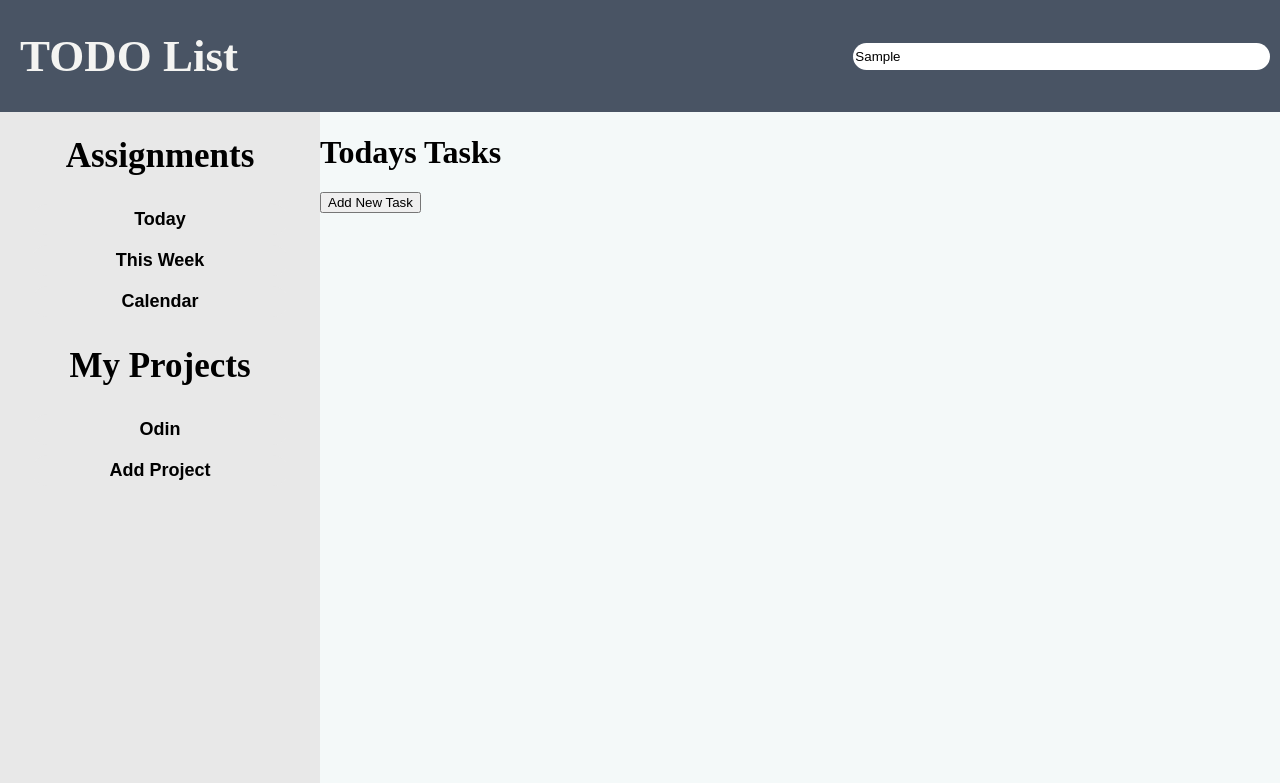
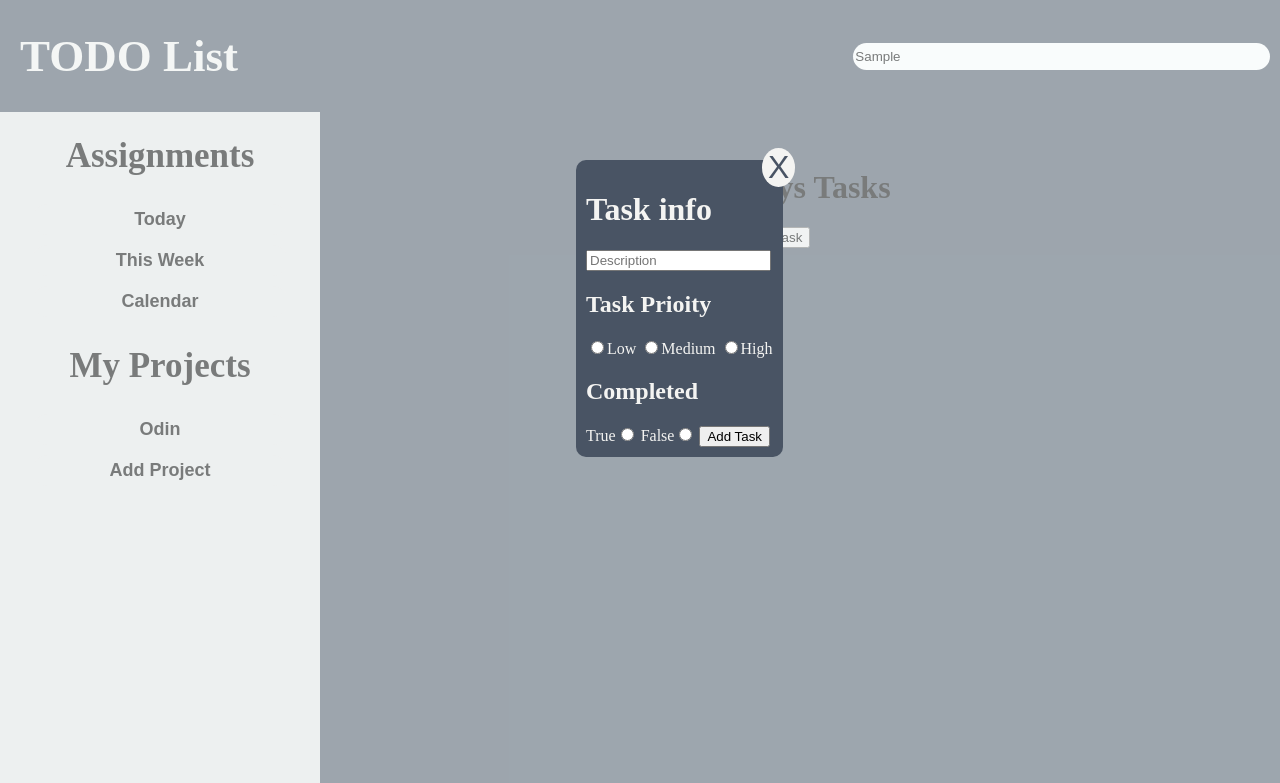
Before and after one commit to cdubspence/todo, a website: page dist/index.html in a window 1280 px wide. Both pictures are taken after typing "Sample" into the empty fields and a click on the button "Add New Task". Shown: the top 783 px of the page. Drawn offline with Linux system fonts and the light colour scheme.

Commit message:
task form created and styled

```diff
--- a/src/modules/tasks.js
+++ b/src/modules/tasks.js
@@ -2,20 +2,27 @@ export function createTask() {
     const page = document.getElementById('content');
 
     const taskFormBox = document.createElement('div');
+    taskFormBox.id = 'taskFormBox';
     taskFormBox.innerHTML =`<form id='taskForm'>
     <h1> Task info</h1>
     <input id='newTaskDescription' placeholder='Description'>
     <h2>Task Prioity</h2>
-    Low<input type=radio id='newTaskPrioLow' name='newTaskPrio'>
-    Medium<input type=radio id='newTaskPrioMedium' name='newTaskPrio'>
-    High<input type=radio id='newTaskPrioHigh' name='newTaskPrio'>
+    <label for='newTaskPrioLow'><input type=radio id='newTaskPrioLow' name='newTaskPrio'>Low</label>
+
+    <label for='newTaskPrioMedium'><input type=radio id='newTaskPrioMedium' name='newTaskPrio'>Medium</label>
+    <label for='newTaskPrioHigh'><input type=radio id='newTaskPrioHigh' name='newTaskPrio'>High</label>
+
     <h2>Completed</h2>
     True<input type='radio' id='newTaskCompletedTrue' name='newTaskCompleted'>
     False<input type='radio' id='newTaskCompletedFalse'name='newTaskCompleted'>
     <button onlcick='addNewTask()' id='addNewTaskBtn'>Add Task</button>
+    <button id='formCloseBtn'>X</button>
     </form>`
 
-    page.appendChild(taskFormBox);
+    page.style.backgroundColor = '#495464'
+    page.style.opacity = '.5'
+    document.body.appendChild(taskFormBox)
+    taskFormBox.style.display = 'block'
 }
 
 function addNewTask() {
--- a/src/modules/today.js
+++ b/src/modules/today.js
@@ -3,6 +3,8 @@ import { createTask } from "./tasks";
 export function loadTodayTasks() {
     const page = document.getElementById('content');
     const addBtn = document.createElement('button');
+    const taskArea = document.createElement('div');
+    taskArea.id = 'todaysTasks'
     addBtn.id = 'addTaskBtn';
     addBtn.textContent = 'Add New Task';
     addBtn.onclick = function() {
@@ -14,6 +16,7 @@ export function loadTodayTasks() {
 
 
     todayPage.innerHTML = `<h1> Todays Tasks</h1>`
+    todayPage.appendChild(taskArea)
     todayPage.appendChild(addBtn)
     page.appendChild(todayPage);
 }
--- a/src/styles.css
+++ b/src/styles.css
@@ -73,4 +73,39 @@ body {
 .pageContent {
     grid-column: 2 / 5;
     grid-row: 2 / 5;
+    padding: 15px;
+    margin: 20px auto 20px auto;
 }
+
+#taskFormBox {
+    position: absolute;
+    top: 20%;
+    left: 45%;
+    background-color: #495464;
+    border-radius: 10px;
+    display: none;
+    color: #F4F4F2;
+}
+#taskForm {
+    padding: 10px;
+    text-align: left;
+}
+
+#formCloseBtn {
+    border-radius: 50%;
+    background-color: #F4F4F2;
+    color: #495464;
+    font-size: 2rem;
+    position: absolute;
+    border: none;
+    top: -4%;
+    left: 90%;
+}
+#formCloseBtn:hover {
+    cursor: pointer;
+    top: -4.5%;
+}
+
+#taskForm > label {
+    width: 100px;
+}
```
Also changed, not shown: dist/main.js.
